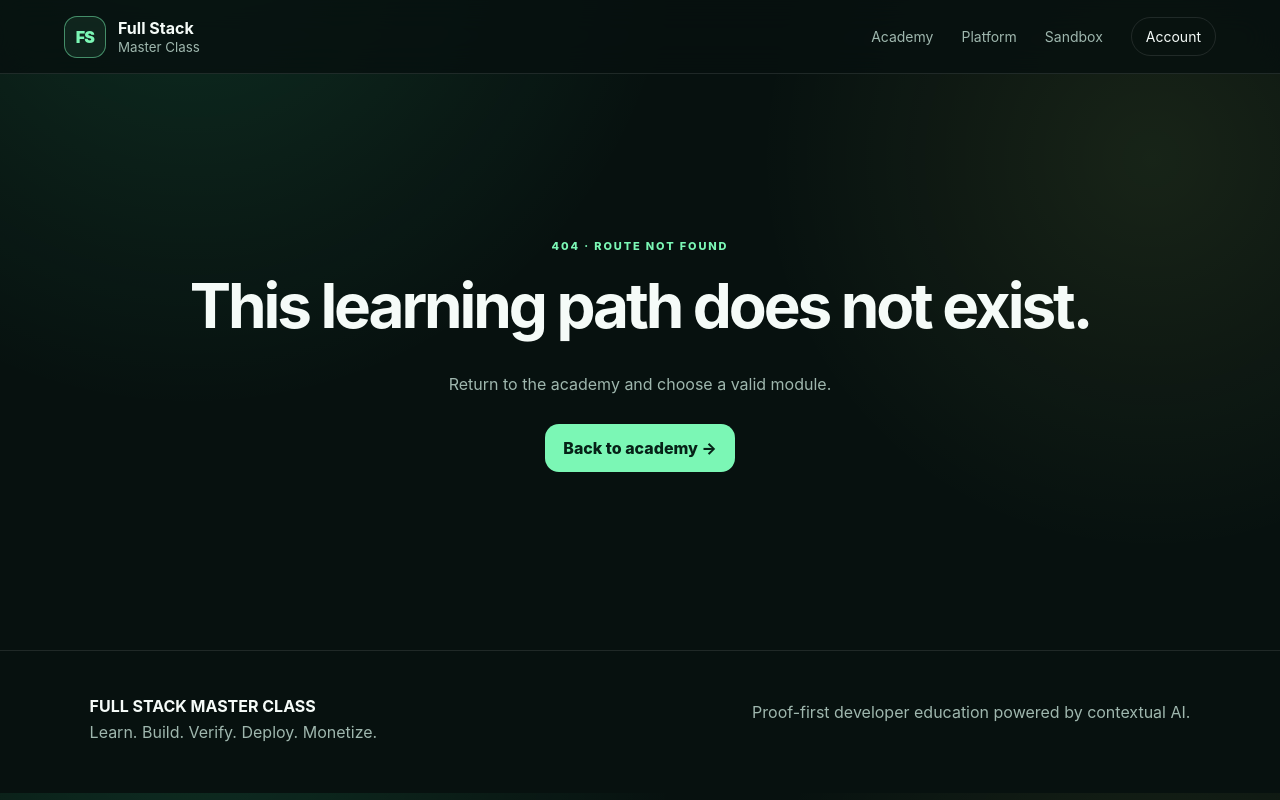
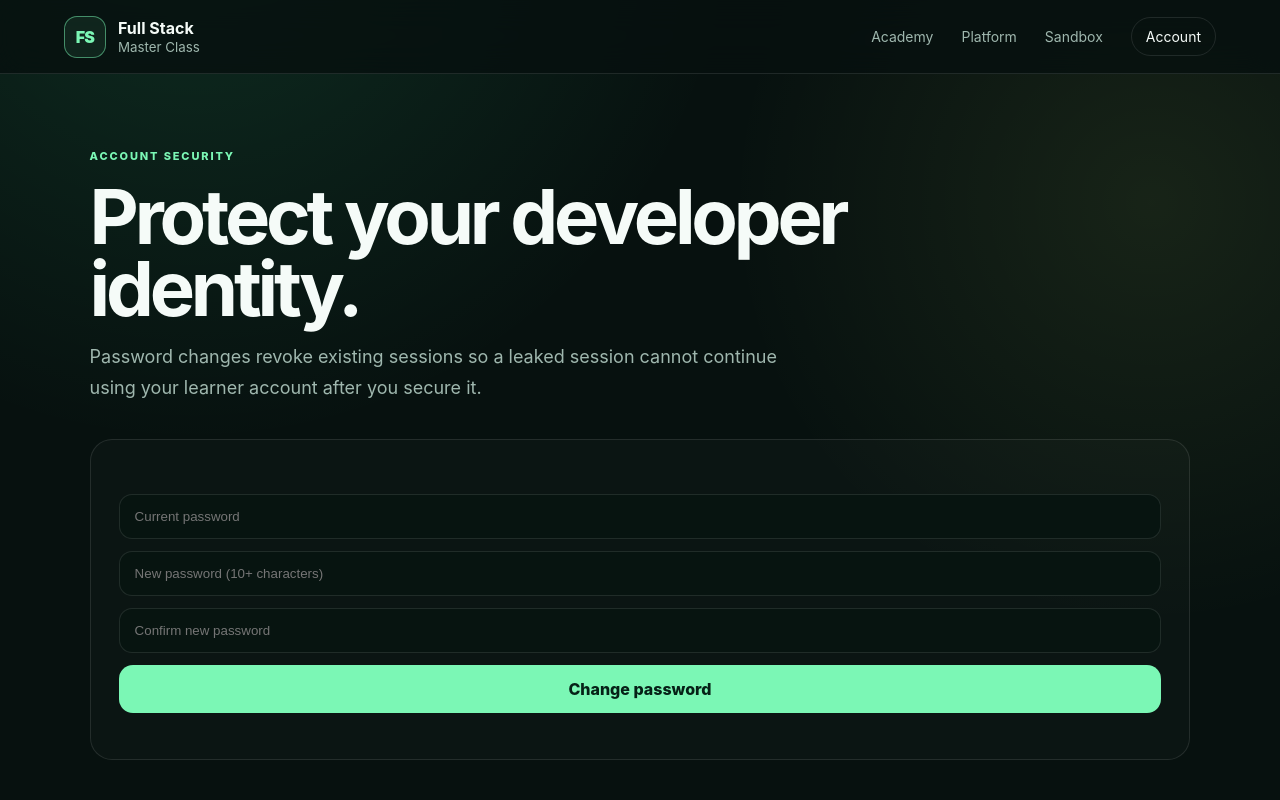
Before and after one commit to mabrig1/FULL-STACK-MASTER-CLASS, a Next.js app: page /security in a window 1280 px wide. Before the commit this address had no page. Shown: the top 800 px of the page. Built offline with nearby package versions, Linux system fonts and the light colour scheme.

Commit message:
feat: add onboarding security and admin operations UI

```diff
--- /dev/null
+++ b/app/security/page.tsx
@@ -0,0 +1,5 @@
+import SecurityStudio from "@/components/security-studio";
+
+export default function SecurityPage() {
+  return <SecurityStudio />;
+}
```
